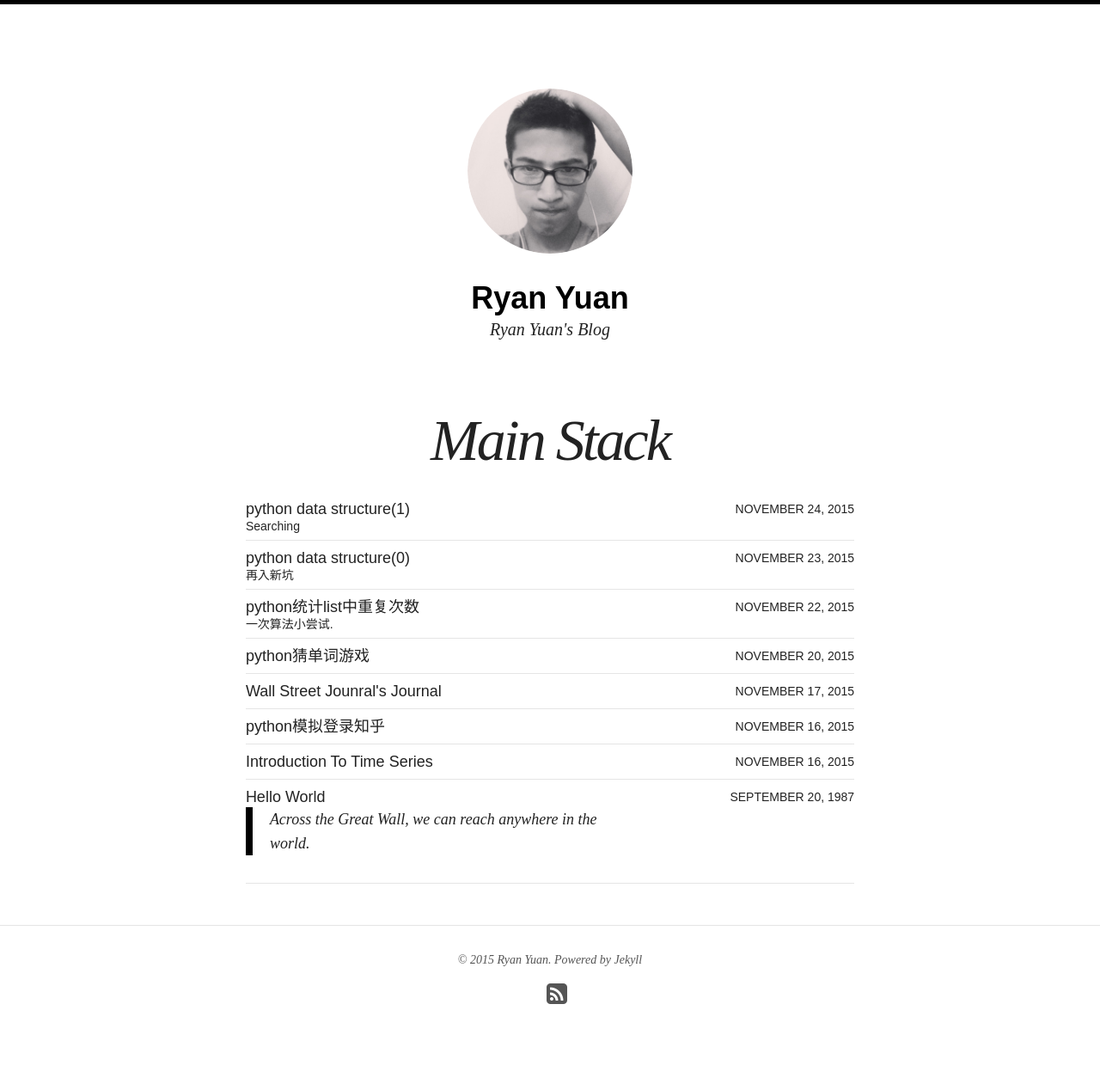
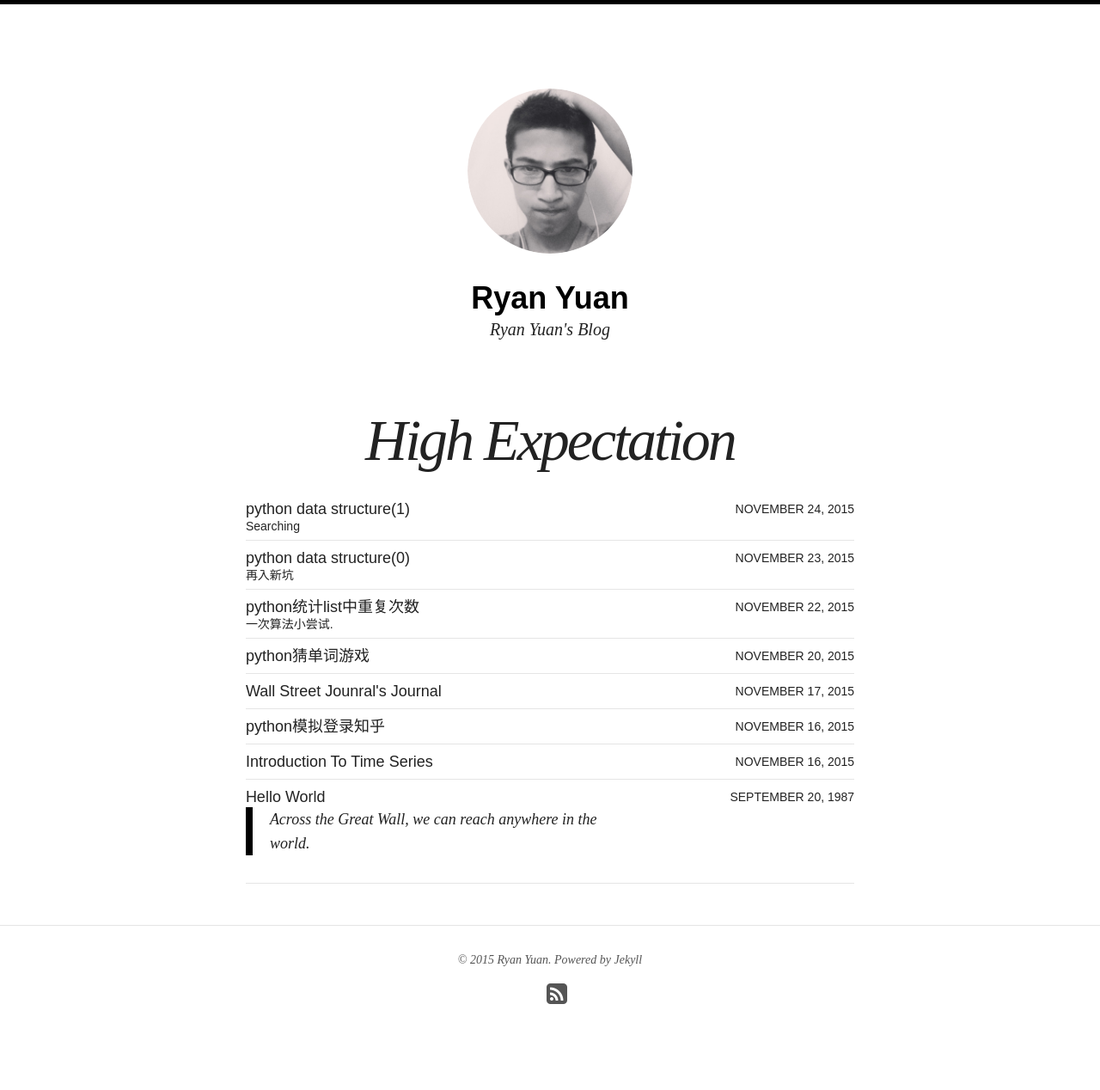
Before and after one commit to ryanyuan42/ryanyuan42.github.io, a Jekyll site: the page built from index.html, in a window 1280 px wide. Shown: the whole page at 86% size. Built offline with Jekyll 4.4.1, drawn with Linux system fonts in a browser that asks for light colours; nearby versions of some CDN libraries.

Commit message:
Update index.html

```diff
--- a/index.html
+++ b/index.html
@@ -1,12 +1,12 @@
 ---
 layout: page
-title: Main Stack
+title: High Expectation
 excerpt: "漂流在外的大三学生"
 search_omit: true
 ---
 
 <ul class="post-list">
-{% for post in site.posts limit:10 %}
+{% for post in site.posts limit:20 %}
   <li><article><a href="{{ site.url }}{{ post.url }}">{{ post.title }} <span class="entry-date"><time datetime="{{ post.date | date_to_xmlschema }}">{{ post.date | date: "%B %d, %Y" }}</time></span>{% if post.excerpt %} <span class="excerpt">{{ post.excerpt }}</span>{% endif %}</a></article></li>
 {% endfor %}
 </ul>
```
